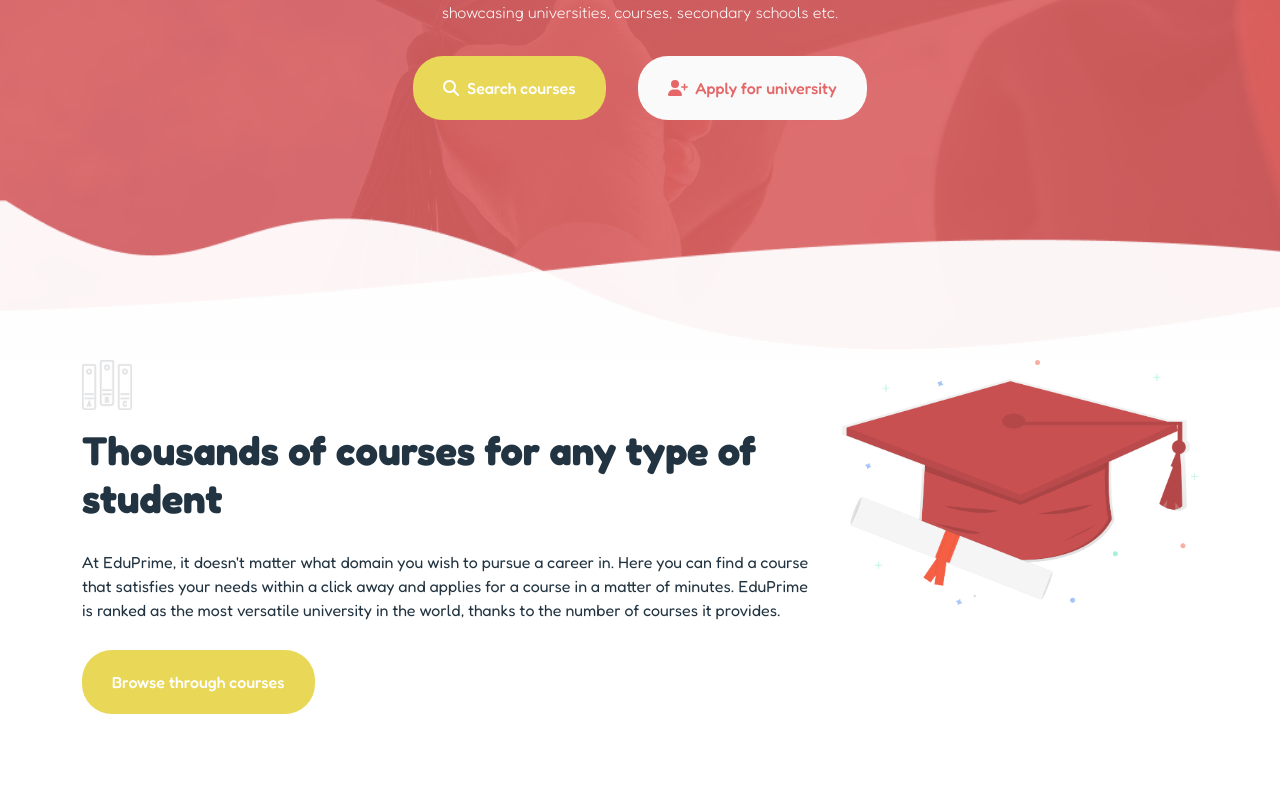
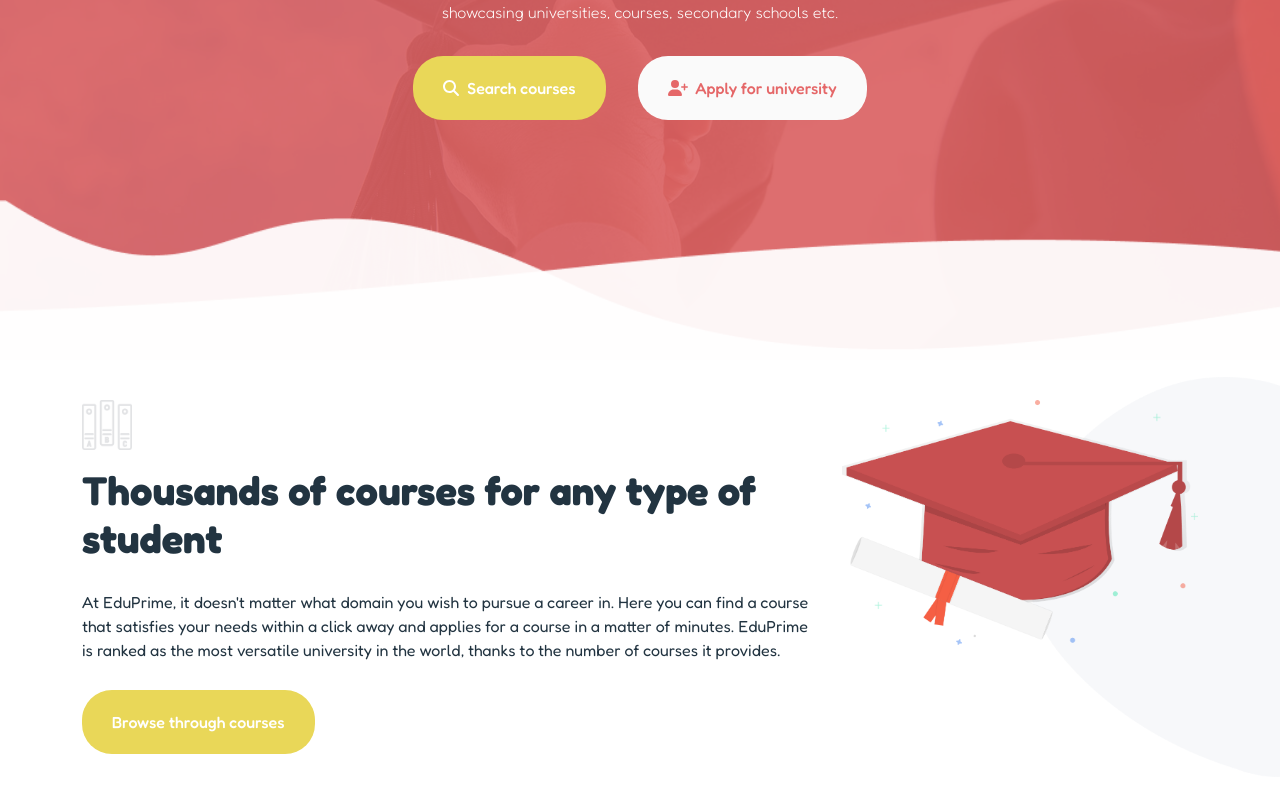
Before and after one commit to DarioGiusino/proj-html-vuejs, a Vue app: page / in a window 1280 px wide. Shown: the part 303-1096 px from the top of the page. Before the commit the page ends 1017 px from the top, so only its background shows below. Built offline with nearby package versions, Linux system fonts and the light colour scheme.

Commit message:
background to presentation section

```diff
--- a/src/components/AppMain.vue
+++ b/src/components/AppMain.vue
@@ -8,21 +8,24 @@
 </script>
 
 <template>
-    <!-- # faculties section -->
-    <section id="faculties">
-        <!-- ? upper faculties section -->
+    <!-- # many courses section -->
+    <section id="presentation">
+        <!-- ? presentation section -->
         <div class="container">
             <div class="row">
                 <div class="col-8">
+                    <!-- grey icon -->
                     <figure class="section-icon">
                         <img src="../assets/img/Books-icon.png" alt="books">
                     </figure>
+                    <!-- description -->
                     <base-section-desc title="Thousands of courses for any type of student"
                         paragraph="At EduPrime, it doesn't matter what domain you wish to pursue a career in. Here you can find a course that satisfies your needs within a click away and applies for a course in a matter of minutes. EduPrime is ranked as the most versatile university in the world, thanks to the number of courses it provides.">
                         <base-button class="yellow-btn" button-label="Browse through courses"></base-button>
                     </base-section-desc>
                 </div>
                 <div class="col-4">
+                    <!-- big image -->
                     <img src="../assets/img/Graduation-Illustration.png" alt="graduation">
                 </div>
             </div>
@@ -31,5 +34,11 @@
 </template>
 
 <style scoped lang="scss">
-
+#presentation {
+    padding: 2.5rem 0;
+    background-image: url('../assets/img/home-background.png');
+    background-repeat: no-repeat;
+    background-size: contain;
+    background-position: right;
+}
 </style>
```
